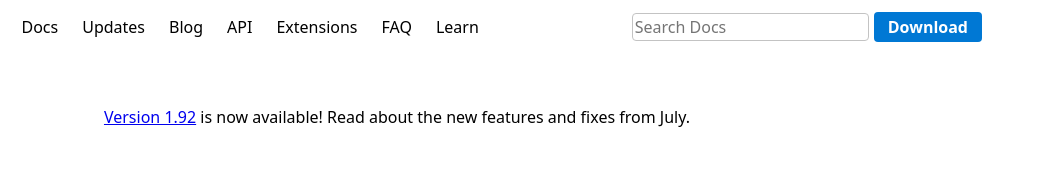
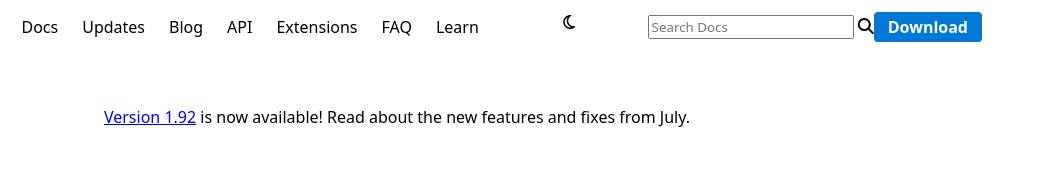
Before and after one commit to Shinu07/Assignments, a plain HTML site: page 01_4-8-24/index.html in a window 1280 px wide. Shown: the top 185 px of the page, 243-1280 px from the left. Drawn offline with Linux system fonts and the light colour scheme.

Commit message:
add icons

```diff
--- a/01_4-8-24/index.html
+++ b/01_4-8-24/index.html
@@ -5,6 +5,8 @@
   <meta charset="UTF-8">
   <meta name="viewport" content="width=device-width, initial-scale=1.0">
   <link rel="stylesheet" href="style.css">
+  <link rel="stylesheet" href="https://cdnjs.cloudflare.com/ajax/libs/font-awesome/6.4.2/css/all.min.css" integrity="sha512-z4G4fA7+7DXtltcyzQ5w/gvOAe0/czO57s/hBAH3dJ8nvX+s01GZHt高PG0y+y1Bx4v4rU6+ZnM7luvnT9uJHmrc"
+ crossorigin="anonymous" referrerpolicy="no-referrer" />
   <title>VS Code</title>
 </head>
 
@@ -22,8 +24,14 @@
         <span class="nav-links">FAQ</span>
         <span class="nav-links">Learn</span>
       </div>
+      <div class="dark-mode">
+        <i class="fa-regular fa-moon"></i>
+      </div>
       <div class="head-right">
+        <div class="input-search">
         <input type="text" placeholder="Search Docs">
+        <i class="fa-solid fa-search"></i>
+        </div>
         <button class="download-btn">Download</button>
       </div>
     </nav>
```
